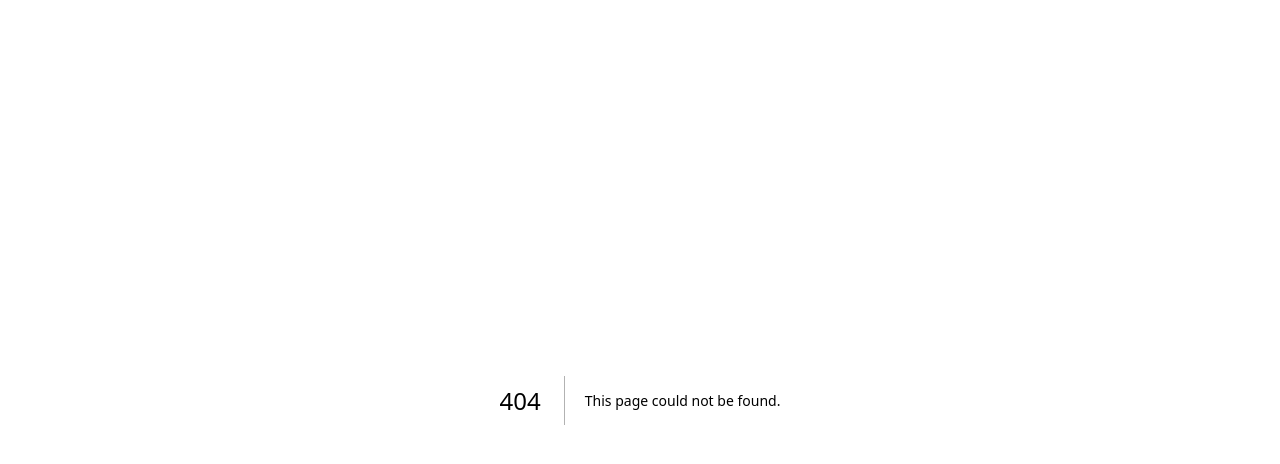
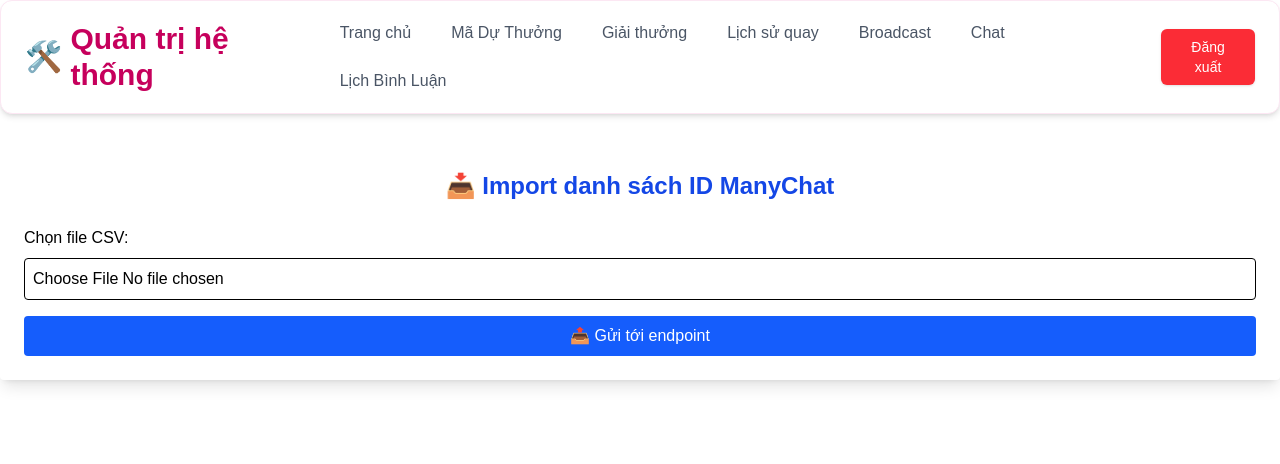
Before and after one commit to shfccritin/vongquay_frontend, a Next.js app: page /admin/import in a window 1280 px wide. Before the commit this address had no page. Shown: the top 464 px of the page. Built offline with nearby package versions, Linux system fonts and the light colour scheme.

Commit message:
update code

```diff
--- a/package.json
+++ b/package.json
@@ -12,6 +12,7 @@
     "axios": "^1.8.4",
     "next": "15.2.4",
     "ngrok": "^5.0.0-beta.2",
+    "papaparse": "^5.5.2",
     "react": "^19.0.0",
     "react-dom": "^19.0.0",
     "react-toastify": "^11.0.5",
--- /dev/null
+++ b/src/app/admin/import/page.js
@@ -0,0 +1,115 @@
+// 📁 File: app/admin/import/page.js
+
+'use client';
+
+import { useState } from 'react';
+import Papa from 'papaparse';
+import axios from 'axios';
+import Swal from 'sweetalert2';
+import Header from '../../../components/header';
+
+export default function ImportSubscribersPage() {
+  const [csvData, setCsvData] = useState(null);
+  const [result, setResult] = useState('');
+  const [uploading, setUploading] = useState(false);
+  const [fileName, setFileName] = useState('');
+
+  const handleFileUpload = (e) => {
+    const file = e.target.files[0];
+    if (!file) return;
+
+    setFileName(file.name);
+
+    Papa.parse(file, {
+      header: true,
+      skipEmptyLines: true,
+      complete: (results) => {
+        setCsvData(results.data);
+        Swal.fire({
+          icon: 'success',
+          title: 'Tải file thành công',
+          text: `Tìm thấy ${results.data.length} dòng dữ liệu.`,
+        });
+      },
+      error: () => {
+        Swal.fire({ icon: 'error', title: 'Lỗi!', text: 'Không thể đọc file CSV.' });
+      },
+    });
+  };
+
+  // Thay phần gửi từng ID bằng batch gửi 1 lần
+const handleSubmit = async () => {
+    if (!csvData) {
+      Swal.fire({ icon: 'warning', title: 'Vui lòng tải file trước' });
+      return;
+    }
+
+    const ids = [];
+
+    for (const row of csvData) {
+      const subscriber_id = row["Subscriber ID"] || row["subscriber id"] || row["ID"] || Object.values(row)[0];
+      const cleanId = subscriber_id?.trim();
+      if (cleanId) ids.push(cleanId);
+    }
+
+    if (ids.length === 0) {
+      Swal.fire({ icon: 'error', title: 'Không tìm thấy ID nào hợp lệ trong file' });
+      return;
+    }
+
+    setUploading(true);
+
+    try {
+      const res = await axios.post('http://localhost:5000/manychat/batch', {
+        ids,
+      });
+
+      const { saved, skipped, failed } = res.data;
+      setResult(`✅ Thành công: ${saved} | ⏩ Trùng: ${skipped} | ❌ Lỗi: ${failed}`);
+
+      Swal.fire({
+        icon: 'info',
+        title: 'Hoàn tất',
+        html: `<b>${saved}</b> ID mới<br/><b>${skipped}</b> đã tồn tại<br/><b>${failed}</b> lỗi`,
+      });
+    } catch (err) {
+      console.error('❌ Batch gửi lỗi:', err.message);
+      Swal.fire({ icon: 'error', title: 'Lỗi gửi', text: err.message });
+    }
+
+    setUploading(false);
+  };
+
+
+  return (
+    <div>
+        <Header></Header>
+        <div className="p-6 max-xl mx-auto bg-white rounded shadow-lg mt-8">
+      <h1 className="text-2xl font-bold text-center text-blue-700 mb-6">
+        📥 Import danh sách ID ManyChat
+      </h1>
+
+      <label className="block mb-2 font-medium">Chọn file CSV:</label>
+      <input
+        type="file"
+        accept=".csv"
+        onChange={handleFileUpload}
+        className="mb-4 border p-2 rounded w-full"
+      />
+
+      {fileName && <p className="text-sm text-gray-600 mb-4">📂 {fileName}</p>}
+
+      <button
+        onClick={handleSubmit}
+        disabled={uploading}
+        className="w-full bg-blue-600 hover:bg-blue-700 transition text-white py-2 px-4 rounded disabled:opacity-50"
+      >
+        {uploading ? '🚀 Đang gửi...' : '📤 Gửi tới endpoint'}
+      </button>
+
+      {result && <p className="mt-6 text-green-600 font-semibold text-center">{result}</p>}
+    </div>
+    </div>
+
+  );
+}
```
Also changed, not shown: 1 other file (tests, documents, lock files or other folders).
